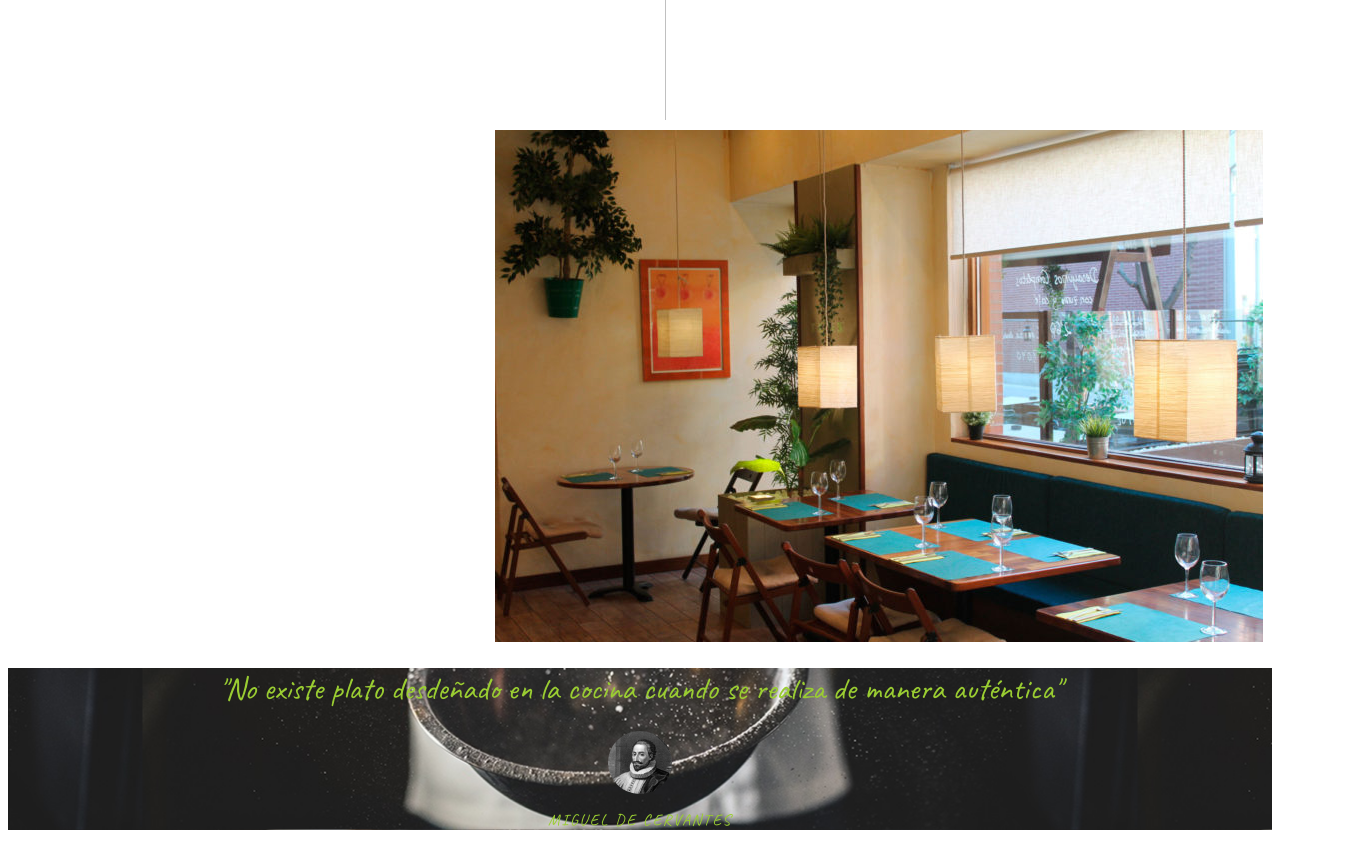
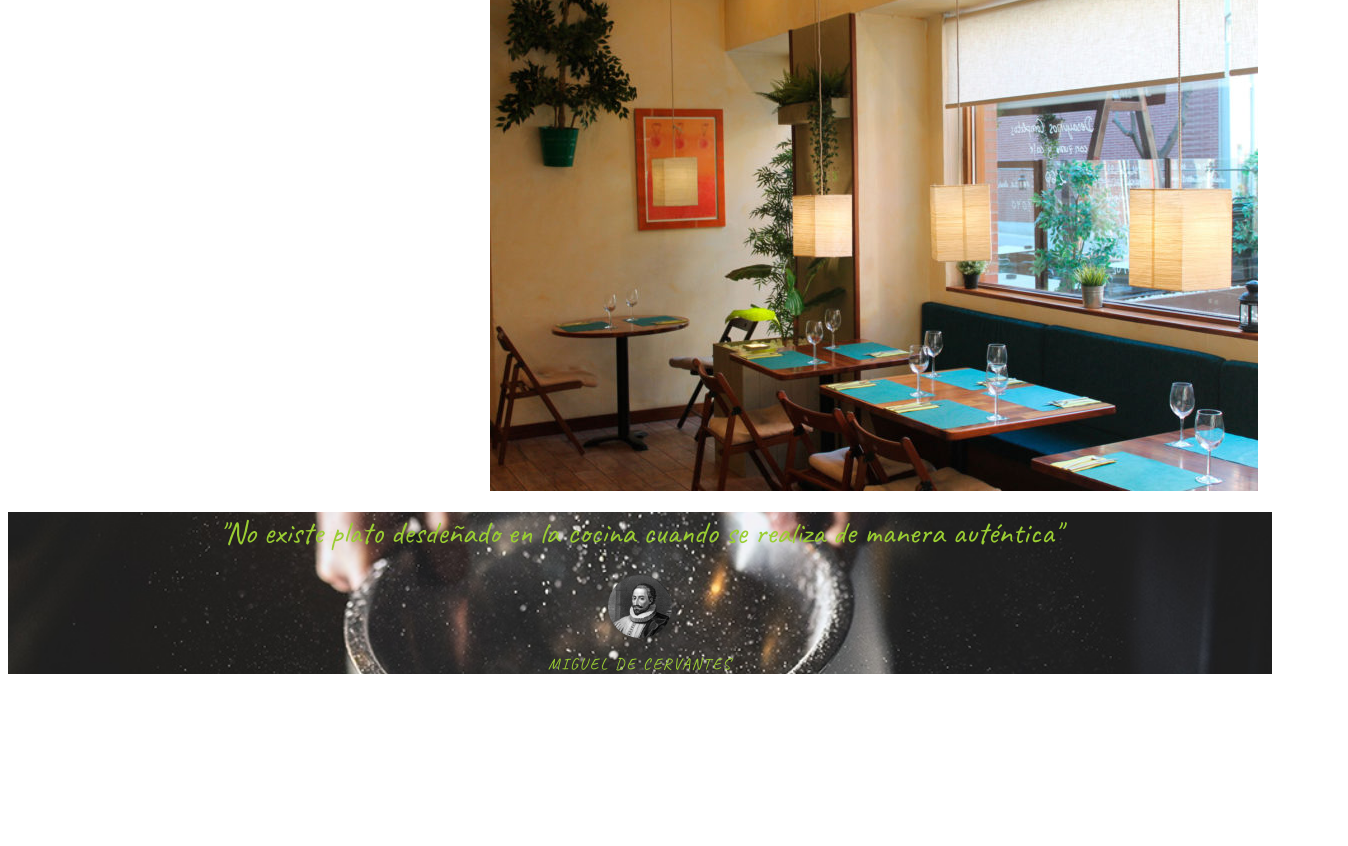
Before and after one commit to Guiller22/restaurante, a plain HTML site: page index.html in a window 1280 px wide. Shown: the part 1400-2246 px from the top of the page, 1348 px wide, since content can reach past the window. After the commit the page ends 2090 px from the top, so only its background shows below. Drawn offline with Linux system fonts and the light colour scheme; files whose address does not match are found by name.

Commit message:
cambios indez

```diff
--- a/index.html
+++ b/index.html
@@ -11,19 +11,21 @@
   background-position: top;
   margin:auto;
   text-align:center;
-  margin-top: auto;
 }
 #parteAbajo {
   background-image: url(fondo2.jpg);
   color:yellowgreen;
-  background-position: bottom;
-  margin:auto;
-  text-align:center;
   font-family: miLetra;
+  text-align: center;
+  background-repeat: no-repeat;
+background-position: center;
+background-size: cover;
+
 }
 #nombreMiguel{
     letter-spacing: 2px;
     font-weight: bold;
+    text-align: center;
 
 }
 #imgabajo {
@@ -45,7 +47,6 @@
   text-align: center;
   color: white;
   font-size: small;
-
 }
 #textoCentro {
   width: 300px;
@@ -55,30 +56,11 @@
   font-size: small;
 
 }
-.column {
-  float: left;
-  width: 25%;
-  padding: 5px;
-}
-.column1 {
-  float: left;
-  width: 25%;
-  padding: 5px;
-}
-
-.row::after {
-  content: "";
-  display: table;
-}
-.row1::after {
-  content: "";
-  clear: both;
-  display: table;
-}
 
 </style>
 </head>
 <body>
+
     <div id="parteArriba">
         <div id="texto">
         <p>PROMOCIÓN</p>
@@ -94,24 +76,12 @@
         <div id="textoCentro">
         <p>Ven a probar la mejor pasta de Valladolid</p>
         <h1>EL RESTAURANTE</h1>
-        <div class="row">
-            <div class="column">
               <img src="tatin-01.jpg">
-            </div>
-            <div class="column">
               <img src="tatin-02.jpg">
-            </div>
-            <div class="row1">
-                <div class="column1">
-                  <img src="tatin-03.jpg" width=150%>
-                </div>
-                <div class="column1">
+                  <img src="tatin-03.jpg">
                     <img src="tatin-04.jpg">
-                  </div>
-        </div>
         </div>
     </div>
-
     <div id="parteAbajo">
         <h1>"No existe plato desdeñado en la cocina cuando se realiza de manera auténtica"</h1>
         <img id="imgabajo" src="miguel-de-cervantes.jpg" alt="Avatar">
```
